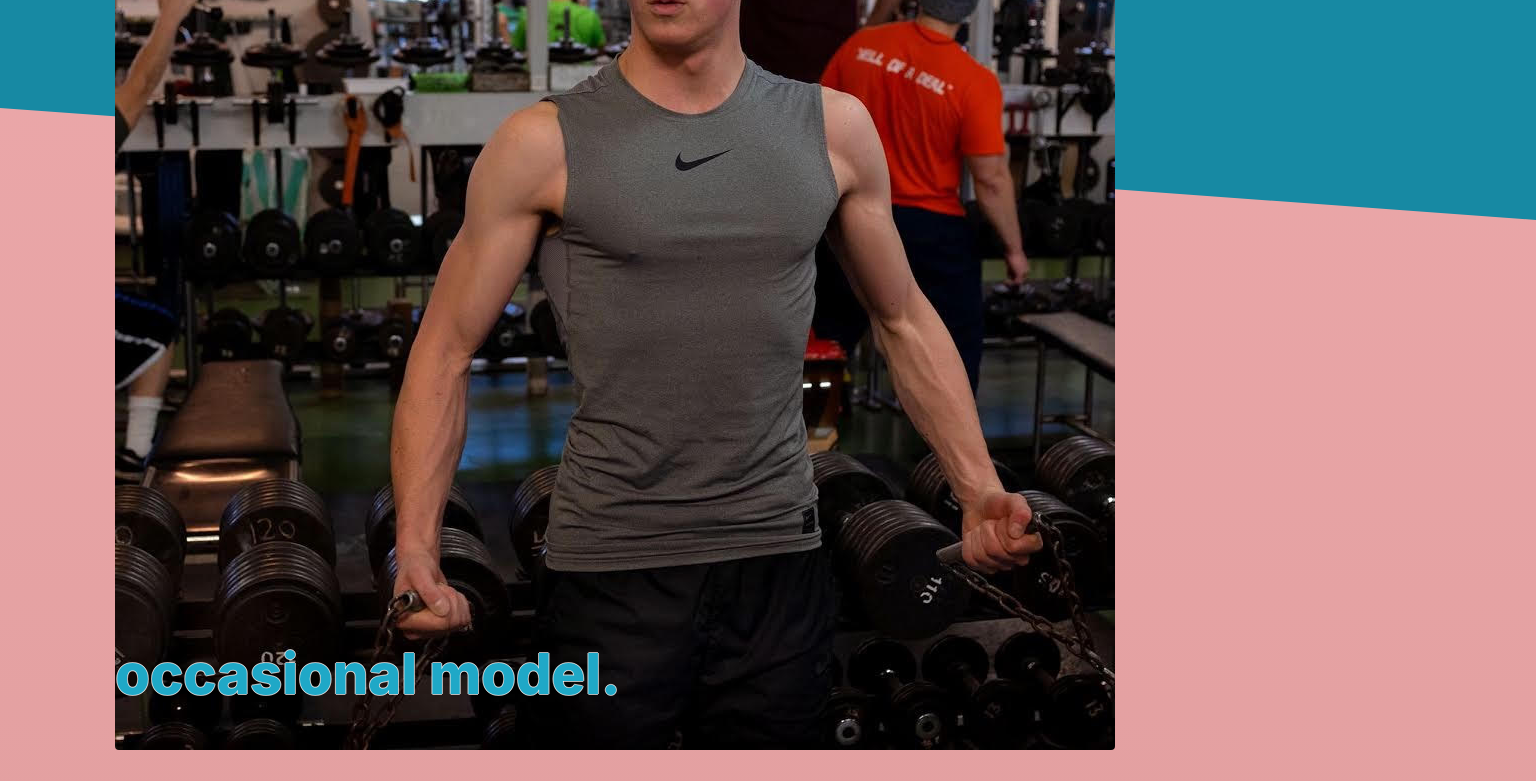
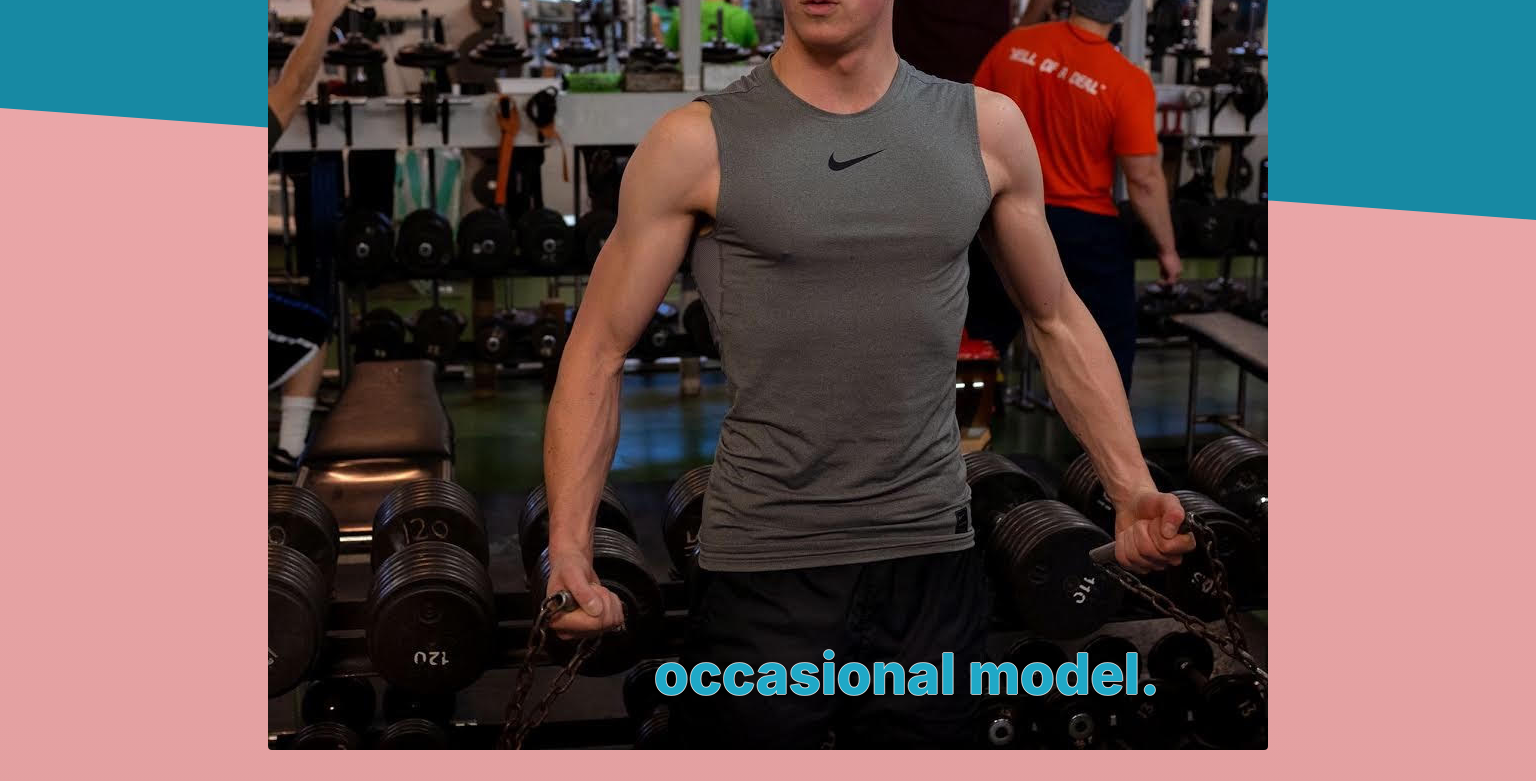
Before and after one commit to sagehogue/will-site, a React (Create React App) app: page / in a window 1536 px wide. Shown: the part 2016-2797 px from the top of the page. Built offline with nearby package versions, Linux system fonts and the light colour scheme.

Commit message:
further css touchup

```diff
--- a/src/containers/Layout/Layout.module.css
+++ b/src/containers/Layout/Layout.module.css
@@ -175,28 +175,34 @@ img {
     .imageWrapper {
         pointer-events: none;
     }
+
     .imageWrapper .stripe {
         transform: scale(1.2);
     }
+
     .marginBottomLarge {
         margin-bottom: 20vh;
     }
+
     .imageWrapper.imgWrapperLandscape {
         max-width: 85%;
         margin: 5rem auto;
         transform: translateY(5%);
     }
+
     .stripe {
         padding: 20vh 50vw;
         transform: translateY(-2rem) scale(1.2);
         clip-path: polygon(0 0, 100% 20%, 100% 100%, 0 80%);
     }
+
     /* .pullDown {
         top: 105%;
     } */
     .pullDownLess {
         top: 100%;
     }
+
     .pullDownOther {
         top: 90%;
     }
@@ -217,9 +223,11 @@ img {
     span {
         font-size: 3.5rem;
     }
+
     .stripe {
         padding: 35vh 50vw;
     }
+
     .galleryPreface {
         margin-top: 8rem;
     }
@@ -232,3 +240,19 @@ img {
         text-align: center;
     }
 }
+
+@media screen and (min-width: 1350px) {
+    .imageWrapper:first-of-type {
+        transform: translateY(-10%);
+    }
+
+    .imageWrapper:nth-of-type(3) img {
+        display: block;
+        margin: auto;
+        /* justify-self: center; */
+    }
+    .imageWrapper:nth-of-type(3) .caption {
+        text-align: right;
+        transform: translateX(-20%);
+    }
+}
```
